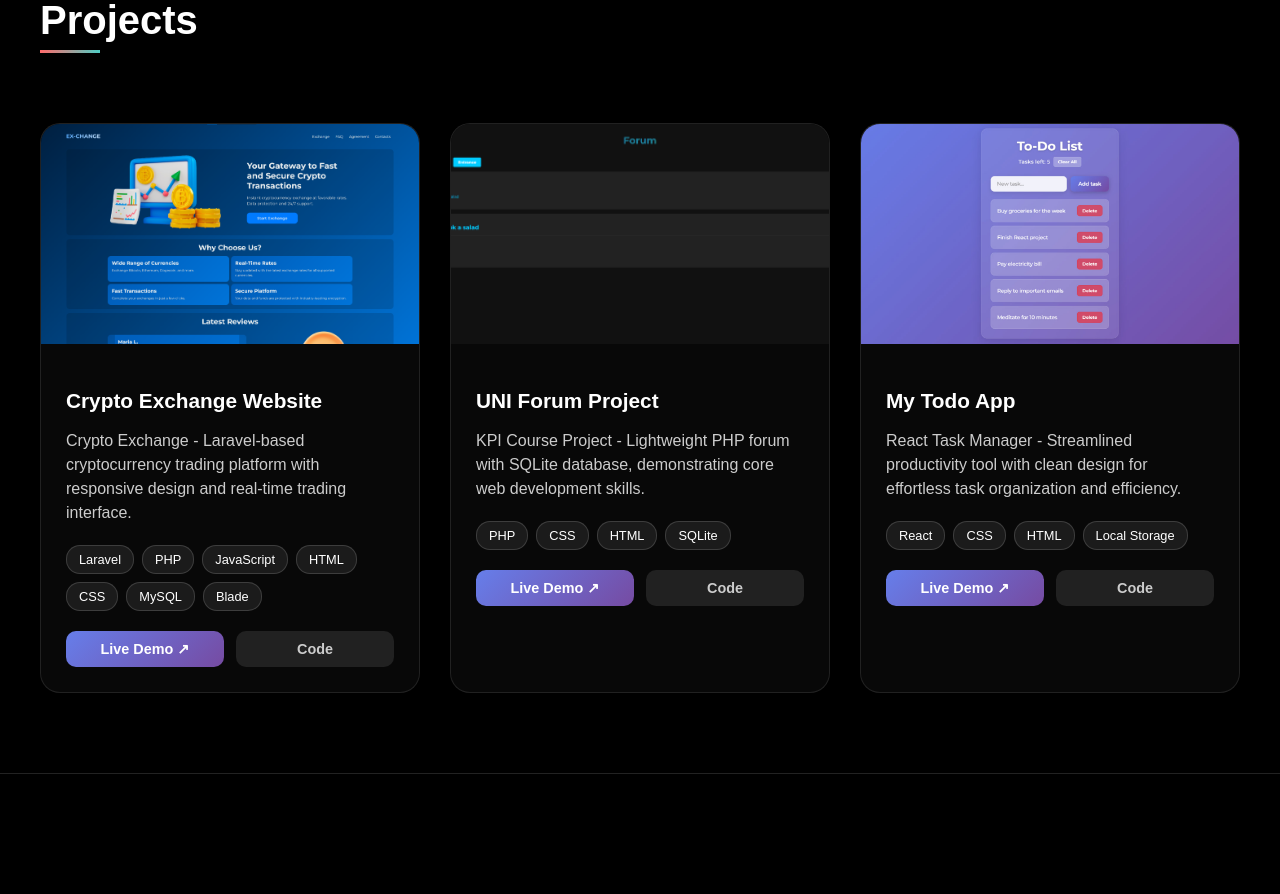
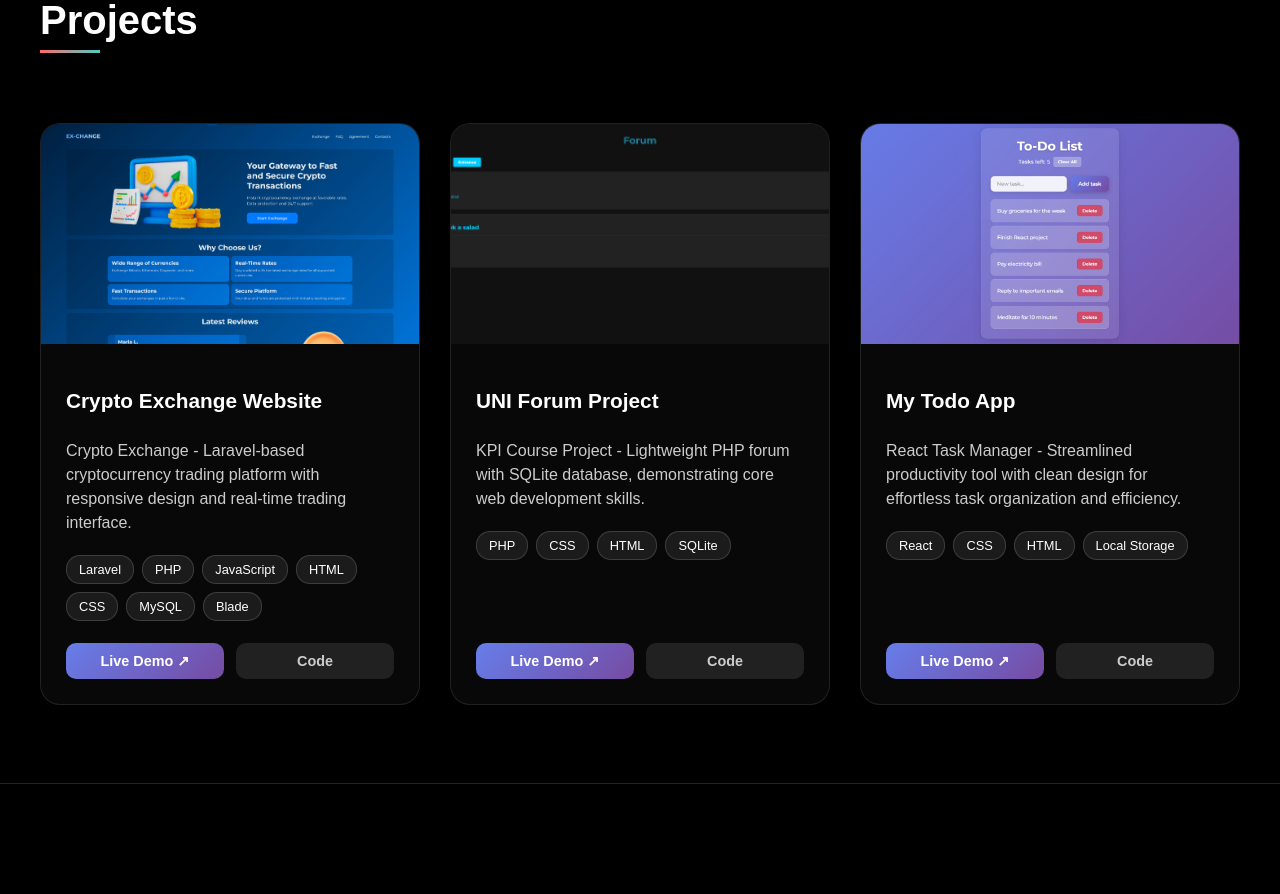
Before and after one commit to Pupler/Personal-Website, a React (Create React App) app: page / in a window 1280 px wide. Shown: the part 1200-2094 px from the top of the page. Built offline with nearby package versions, Linux system fonts and the light colour scheme.

Commit message:
Align project buttons to bottom

```diff
--- a/src/App.css
+++ b/src/App.css
@@ -153,6 +153,9 @@ section {
   border-radius: 20px;
   overflow: hidden;
   transition: all 0.4s ease;
+  display: flex;
+  flex-direction: column;
+  height: 100%;
 }
 
 .project-card:hover {
@@ -179,6 +182,9 @@ section {
 
 .project-info {
   padding: 25px;
+  display: flex;
+  flex-direction: column;
+  flex-grow: 1;
 }
 
 .project-info h3 {
@@ -213,6 +219,7 @@ section {
 .project-links {
   display: flex;
   gap: 12px;
+  margin-top: auto;
 }
 
 .project-link {
```
